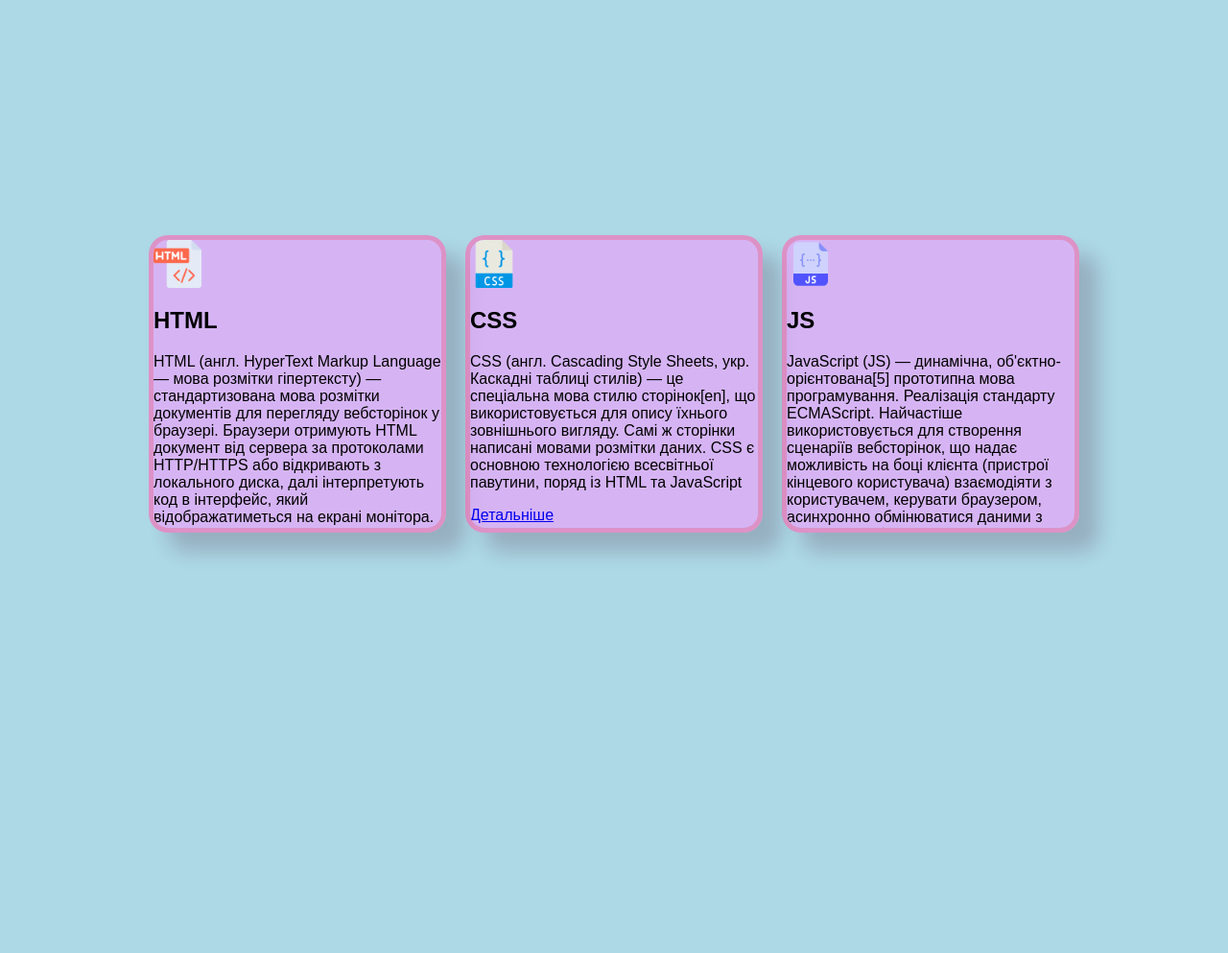
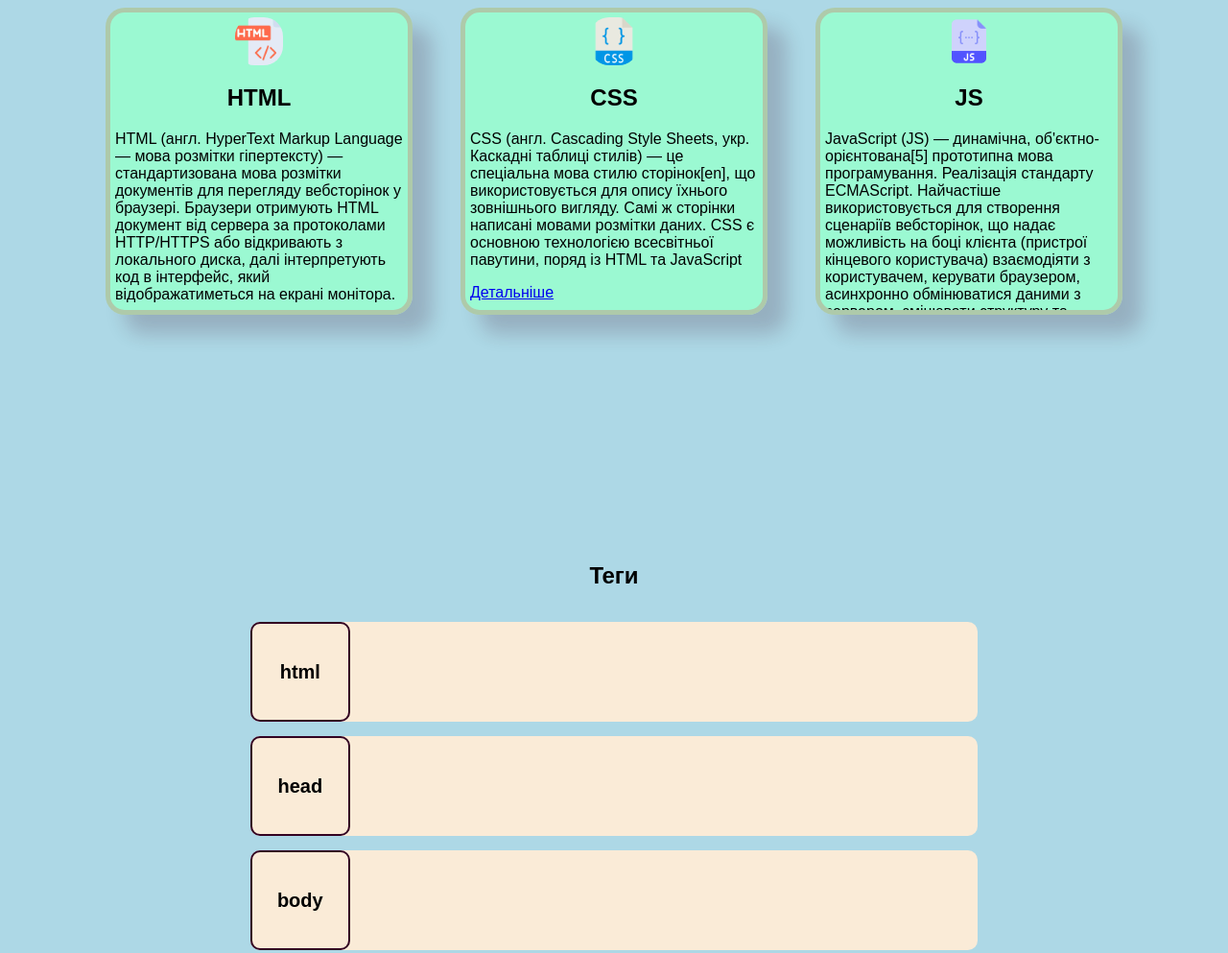
Before and after one commit to leshchenkovaleria/0.2_flexbox, a plain HTML site: page index.html in a window 1280 px wide. Shown: the whole page at 96% size. Before the commit the page ends 800 px from the top, so only its background shows below. Drawn offline with Linux system fonts and the light colour scheme.

Commit message:
змінила код

```diff
--- a/css/style.css
+++ b/css/style.css
@@ -3,31 +3,103 @@ body {
 	background-color:lightblue;
 	height:100hv;
 	display:flex;
+	flex-direction: column;
+	align-items: center;
+	gap:50px
+
+}
+
+section {
+	display: flex;
+	flex-direction: row;
 	justify-content: center;
 	align-items: center;
-	gap:20px
+	gap: 50px;
+	width: 100%;
+	height: 100hv;
 
 }
 
 .container {
-	background-color:rgba(246, 152, 255, 0.555);
+	background-color:rgba(152, 255, 207, 0.842);
+	padding: 5px;
 	width:300px;
 	height:300px;
 	overflow:scroll;
 	border: 5px solid #ff000030;
 	border-radius: 20px;
 	box-shadow: 20px 20px 20px #33002230;
+	transition: all 0.5s ease;
 }
 
 .container:hover{
 	box-shadow: 0px 0px 50px #330022;
 }
 
+.image_container {
+	text-align: center;
+}
+
 h2 {
-	text-aling:center
+	text-align: center;
 }
 
 .image_container img {
 	width: 50px;
 	height: auto;
+	border-radius: 20px;
 }
+
+.tags {
+	display: flex;
+	flex-direction: column;
+	justify-content: center;
+	align-items: center;
+	gap: 15px;
+	width: 100%;
+	height: 100vh;
+}
+
+.tag-container {
+	display: flex;
+	flex-direction: row;
+	align-items: center;
+	gap: 10px;
+	width: 60%;
+	background-color: antiquewhite;
+	border-radius: 10px;
+}
+
+.tag-title {
+	font-size: 20px;
+	font-weight: bold;
+	text-align: center;
+	width: 100px;
+	line-height: 100px;
+	height: 100px;
+	border: #330022 solid 2px;
+	border-radius: 10px;
+	text-align: center;
+	cursor: pointer;
+}
+
+.tag-container:hover .tag-description {
+	display: inline-block;
+	animation: slideInFromRight 0.5s ease-out;
+}
+
+@keyframes slideInFromRight {
+	from {
+		transform: translateX(100%);
+		opacity: 0;
+	}
+	to {
+		transform: translateX(0%);
+		opacity: 1;
+	}
+}
+
+.tag-description {
+	display: none;
+	text-align: left;
+}
--- a/index.html
+++ b/index.html
@@ -5,6 +5,7 @@
   </head>
 
   <body>
+    <section>
       <div class="container">
         <div class="image_container">
           <img src="img/html.png" alt="HTML" />
@@ -14,8 +15,8 @@
           HTML (англ. HyperText Markup Language — мова розмітки гіпертексту) —
           стандартизована мова розмітки документів для перегляду вебсторінок у
           браузері. Браузери отримують HTML документ від сервера за протоколами
-        HTTP/HTTPS або відкривають з локального диска, далі інтерпретують код в
-        інтерфейс, який відображатиметься на екрані монітора.
+          HTTP/HTTPS або відкривають з локального диска, далі інтерпретують код
+          в інтерфейс, який відображатиметься на екрані монітора.
         </p>
         <a
           href="https://uk.wikipedia.org/wiki/HTML"
@@ -34,8 +35,8 @@
           CSS (англ. Cascading Style Sheets, укр. Каскадні таблиці стилів) — це
           спеціальна мова стилю сторінок[en], що використовується для опису
           їхнього зовнішнього вигляду. Самі ж сторінки написані мовами розмітки
-        даних. CSS є основною технологією всесвітньої павутини, поряд із HTML та
-        JavaScript
+          даних. CSS є основною технологією всесвітньої павутини, поряд із HTML
+          та JavaScript
         </p>
         <a
           href="https://uk.wikipedia.org/wiki/CSS"
@@ -54,9 +55,10 @@
           JavaScript (JS) — динамічна, об'єктно-орієнтована[5] прототипна мова
           програмування. Реалізація стандарту ECMAScript. Найчастіше
           використовується для створення сценаріїв вебсторінок, що надає
-        можливість на боці клієнта (пристрої кінцевого користувача) взаємодіяти
-        з користувачем, керувати браузером, асинхронно обмінюватися даними з
-        сервером, змінювати структуру та зовнішній вигляд вебсторінки.
+          можливість на боці клієнта (пристрої кінцевого користувача)
+          взаємодіяти з користувачем, керувати браузером, асинхронно
+          обмінюватися даними з сервером, змінювати структуру та зовнішній
+          вигляд вебсторінки.
         </p>
         <a
           href="https://uk.wikipedia.org/wiki/JavaScript"
@@ -65,5 +67,29 @@
           >Детальніше</a
         >
       </div>
+    </section>
+
+    <section class="tags">
+      <h2>Teги</h2>
+
+      <div class="tag-container">
+        <div class="tag-title">html</div>
+        <div class="tag-description">є кореневим елементом HTMl-сторінки</div>
+      </div>
+
+      <div class="tag-container">
+        <div class="tag-title">head</div>
+        <div class="tag-description">
+          містить метаінформацію про HTMl-сторінку
+        </div>
+      </div>
+
+      <div class="tag-container">
+        <div class="tag-title">body</div>
+        <div class="tag-description">
+          основний вміст сторінки, те що відображається в браузері
+        </div>
+      </div>
+    </section>
   </body>
 </html>
```
Lines whose indentation alone changed are shown as unchanged.
